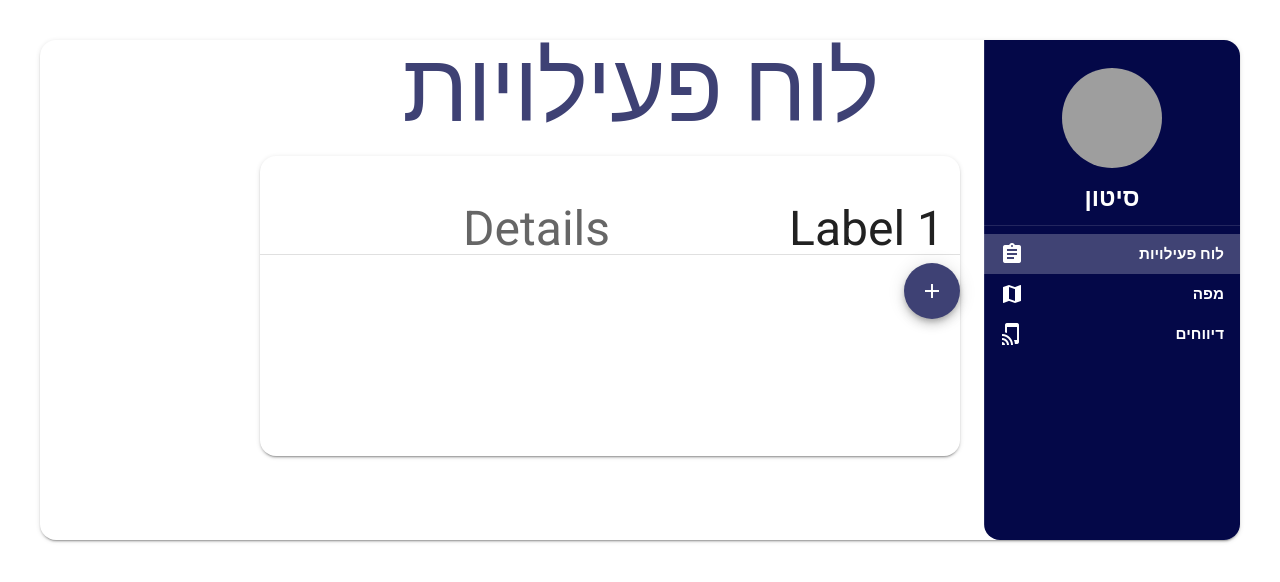
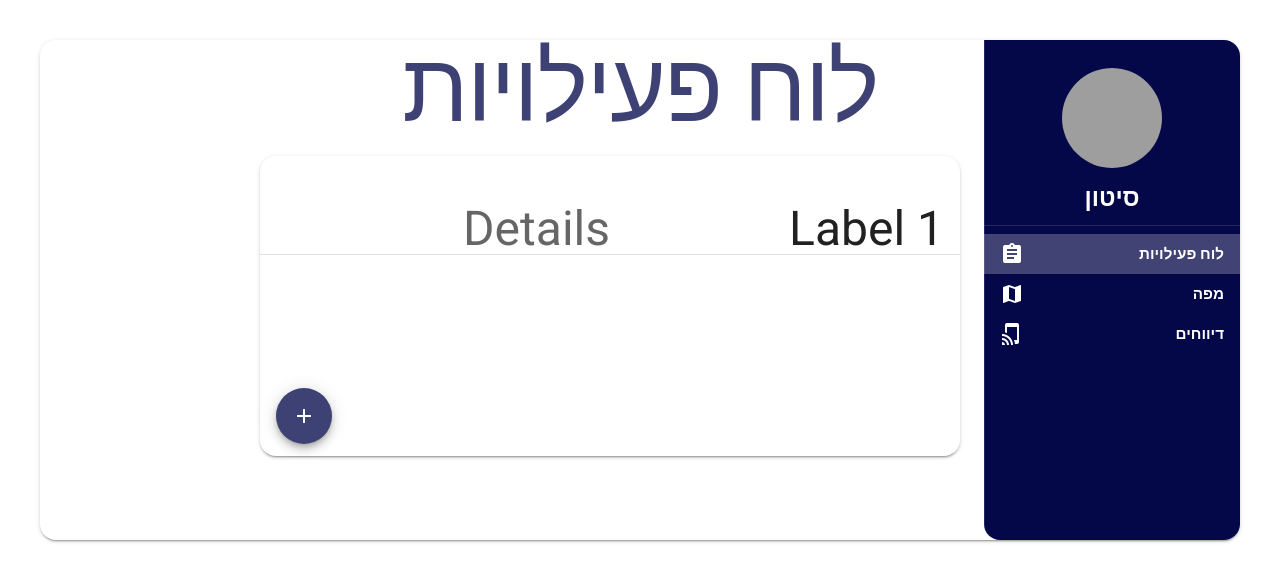
Before and after one commit to yehonatan930/backend-siton, a Vue app in the folder siton-frontend/: page / in a window 1280 px wide. Shown: the top 582 px of the page. Built offline with nearby package versions, Linux system fonts and the light colour scheme; grey boxes are pictures that could not be loaded.

Commit message:
added new activity dialog

```diff
--- a/siton-frontend/src/components/NewActivity.vue
+++ b/siton-frontend/src/components/NewActivity.vue
@@ -1,5 +1,6 @@
 <template>
   <div>
+    <v-dialog persistent v-model="this.newActivity" width="700">
       <v-card width="700" class="mt-5 rounded-xl">
         <v-form ref="form" v-model="valid" lazy-validation class="ma-4">
           <v-select
@@ -35,7 +36,11 @@
               <v-btn text color="primary" @click="menu = false">
                 ביטול
               </v-btn>
-            <v-btn text color="primary" @click="$refs.menu.save(activity.date)">
+              <v-btn
+                text
+                color="primary"
+                @click="$refs.menu.save(activity.date)"
+              >
                 אישור
               </v-btn>
             </v-date-picker>
@@ -106,6 +111,13 @@
           ></v-text-field>
           <v-flex class="text-left">
             <v-btn
+              @click="close"
+              color="#040848"
+              class="ml-4 mr-4 mb-2 white--text"
+            >
+              סגור
+            </v-btn>
+            <v-btn
               class="mb-2 white--text"
               type="submit"
               :disabled="!valid"
@@ -124,6 +136,7 @@
           </v-flex>
         </v-form>
       </v-card>
+    </v-dialog>
   </div>
 </template>
 
@@ -160,8 +173,13 @@ export default {
         kind: null,
         location: null
       };
+    },
+    close() {
+      this.newActivity = false;
+      this.$emit("newActivity", this.newActivity);
     }
-  }
+  },
+  props: ["newActivity"]
 };
 </script>
 
--- a/siton-frontend/src/views/ActivitiesPage.vue
+++ b/siton-frontend/src/views/ActivitiesPage.vue
@@ -4,15 +4,23 @@
       <v-card width="700" height="300" class="mt-5 rounded-xl">
         <Activity @click.native="enterActivity()"> </Activity>
         <template>
-          <v-btn fab dark color="#3e4174" v-on:click="addNewActivity()">
+          <v-btn
+            bottom
+            absolute
+            left
+            fab
+            dark
+            color="#3e4174"
+            class="mb-10"
+            v-on:click="addNewActivity()"
+          >
             <v-icon dark>mdi-plus</v-icon>
           </v-btn>
         </template>
       </v-card>
       <div>
-        <v-dialog v-model="this.newActivity">
-          <NewActivity> </NewActivity>
-        </v-dialog>
+        <NewActivity :newActivity="this.newActivity" @newActivity="close">
+        </NewActivity>
         <v-dialog v-model="this.dialog" persistent max-width="500">
           <v-card>
             <v-card-title dir="rtl" class="headline">
@@ -115,8 +123,10 @@ export default {
       this.dialog = false;
     },
     addNewActivity() {
-      this.activities = false;
       this.newActivity = true;
+    },
+    close(closeDialog) {
+      this.newActivity = closeDialog;
     }
   }
 };
```
Lines whose indentation alone changed are shown as unchanged.
